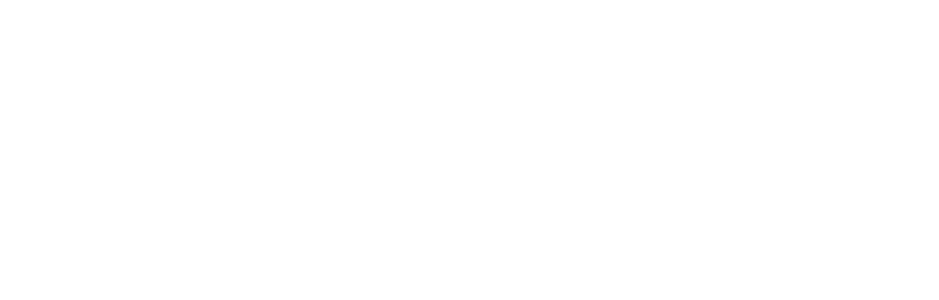
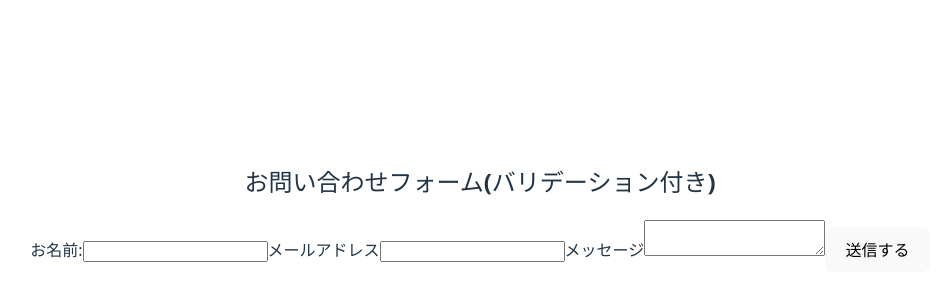
Before and after one commit to terahashi/react-next-study, a React (Vite) app: page /study/FormApp3 in a window 1280 px wide. Before the commit this address had no page. Shown: the part 192-492 px from the top of the page, without its empty margins (160-1099 px from the left). Built offline with nearby package versions, Linux system fonts and the light colour scheme.

Commit message:
FormApp3.jsxを追加 FormApp.jsxとFormApp2.jsxの「バリデーション(入力値の検証)付きフォームを更に応用した」練習問題。

```diff
--- a/src/App.jsx
+++ b/src/App.jsx
@@ -36,6 +36,7 @@
 import { FormApp2 } from './pages/study/FormApp2';
 import { PostApp2 } from './pages/study/PostApp2';
 import { PostApp3 } from './pages/study/PostApp3';
+import { FormApp3 } from './pages/study/FormApp3';
 
 function App() {
   const [count, setCount] = useState(0);
@@ -92,6 +93,7 @@
           <Route path='study/FormApp2' element={<FormApp2 />} />
           <Route path='study/PostApp2' element={<PostApp2 />} />
           <Route path='study/PostApp3' element={<PostApp3 />} />
+          <Route path='study/FormApp3' element={<FormApp3 />} />
           {/* ⬇︎これだとエラー。【❌pathはURLであってファイルの場所ではない！】*/}
           {/* <Route path='./pages/Count' element={<Count />} />*/}
         </Routes>
--- /dev/null
+++ b/src/components/study/ContactForm.jsx
@@ -0,0 +1,27 @@
+//FormApp3.jsxから責務分離
+//入力フォーム＋エラー表示（見た目と入力操作
+
+import React from 'react';
+
+export const ContactForm = ({ formData, onChange, errors, onSubmit }) => {
+  return (
+    <form onSubmit={onSubmit}>
+      {/* 名前欄 */}
+      <label htmlFor='name'>お名前:</label>
+      <input type='text' id='name' name='yourname' value={formData.yourname} onChange={onChange} />
+      {errors.yourname && <p style={{ color: 'red' }}>{errors.yourname}</p>}
+
+      {/* メールアドレス */}
+      <label htmlFor='email'>メールアドレス</label>
+      <input type='email' id='email' name='email' value={formData.email} onChange={onChange} />
+      {errors.email && <p style={{ color: 'red' }}>{errors.email}</p>}
+
+      {/* メッセージ */}
+      <label htmlFor='message'>メッセージ</label>
+      <textarea id='message' name='message' value={formData.message} onChange={onChange} />
+      {errors.message && <p style={{ color: 'red' }}>{errors.message}</p>}
+
+      <button type='submit'>送信する</button>
+    </form>
+  );
+};
--- /dev/null
+++ b/src/components/study/ContactSuccess.jsx
@@ -0,0 +1,14 @@
+//FormApp3.jsxから責務分離
+import React from 'react';
+
+export const ContactSuccess = ({ onClick }) => {
+  return (
+    <div>
+      <h2>送信が完了しました！</h2>
+      <p>お問い合わせありがとうございました。</p>
+
+      {/* もう一度送信するボタン */}
+      <button onClick={onClick}>もう一度フォームに戻る</button>
+    </div>
+  );
+};
--- /dev/null
+++ b/src/pages/study/FormApp3.jsx
@@ -0,0 +1,136 @@
+//お問い合わせフォーム（複数入力の共通化＋バリデーション＋送信処理）」を完成させる
+////FormApp.jsxとFormApp2.jsxの「バリデーション(入力値の検証)付きフォームを更に応用した」練習問題。
+
+import React, { useState } from 'react';
+import { ContactForm } from '../../components/study/ContactForm';
+import { ContactSuccess } from '../../components/study/ContactSuccess';
+
+export const FormApp3 = () => {
+  //①「複数の入力欄」をuseStateで管理する
+  const [formData, setFormData] = useState({
+    yourname: '',
+    email: '',
+    message: '',
+  });
+
+  //②エラーメッセージ用のstate
+  const [errors, setErrors] = useState({});
+
+  //③送信完了メッセージ用のstate
+  const [isSubmitted, setIsSubmitted] = useState(false);
+
+  //④‼️handleChange / 入力値変更用のハンドラー（1つの関数で全入力欄を共通処理！）
+  const handleChange = (e) => {
+    // ⬇︎ name  : どの入力欄か？（例: "yourname" や "email" という『入力欄の名前』）
+    // ⬇︎ value : いま何と入力されたか？（例: ユーザーが打った『最新の文字』）
+    // 【<input name='yourname' value={formData.yourname}/>、つまりe.target】から「どの入力欄か(name)」と「打ち込まれた文字(value)」を取り出す
+    // 例：お名前欄に「田中」と打った時 ➔ name は "yourname"、value は "田中"　ということ。
+    const { name, value } = e.target;
+
+    setFormData((prev) => ({
+      // ◯今回の =>({}) の場合 ➡️ (丸括弧) がある。丸括弧で囲まれているから【中身をそのまま return（返却）するということ。】
+      // × => {} の場合 ➡️ 波括弧は本来じゃ関数の処理部屋（ブロック）だ。部屋の中に ...prev, と書いてあるので……文法エラーになる(JavaScriptが解釈する。)
+      ...prev,
+      [name]: value,
+    }));
+  };
+
+  //⑤バリデーション処理
+  const validate = () => {
+    const newErrors = {};
+
+    if (!formData.yourname.trim()) {
+      //trim()とは「前後の空白を削除する」という意味。
+      newErrors.yourname = 'お名前を入力してください';
+    }
+    if (!formData.email.trim()) {
+      newErrors.email = 'メールアドレスを入力してください';
+    }
+    if (!formData.message.trim()) {
+      newErrors.message = 'メッセージを入力してください';
+    } else if (formData.message.length < 10) {
+      newErrors.message = 'メッセージは10文字以上で入力してください';
+    }
+
+    return newErrors;
+  };
+
+  //⑥フォーム送信ボタンが押された時の処理
+  const handleSubmit = (e) => {
+    e.preventDefault();
+
+    //⬇︎validationErrors にバリデーションの結果を入れる
+    //バリデーションに失敗した場合、エラーメッセージを表示する
+    const validationErrors = validate();
+    setErrors(validationErrors);
+
+    //⬇︎エラーがなければ「エラーなし」の処理
+    //Object.keysは、「オブジェクトの中にどんな『キー(名前)』が存在するかを、配列にして集めてくれるJavaScriptの命令」。
+    //Object.keys(validationErrors)➡️「validationErrors の中に何というエラー名（キー）があるか？」を配列として集める
+    //(例: ['yourname', 'email'] や 空の [])というエラー名。
+    // .length === 0 ➡️「validationErrorsの配列の個数が0個かどうか」を数える。
+    if (Object.keys(validationErrors).length === 0) {
+      setIsSubmitted(true);
+    }
+  };
+
+  //Resetイベント。フォームをリセットする処理(もう一度送信するボタン用)
+  //⑦送信完了画面(アーリーリターン)で使用する。
+  // ➡️ <ContactSuccess onClick={Reset} />
+  const Reset = () => {
+    setIsSubmitted(false); //リセット時の処理
+    setFormData({ yourname: '', email: '', message: '' }); //リセット時の処理
+    setErrors({}); // リセット時はエラー情報も空にする
+  };
+
+  //⑦送信完了画面(アーリーリターン)
+  //アーリーリターン ➡️ 送信フラグがtrueなら、後続の<form>のJSXを読み込ませずにサクッと先に下記を表示して終了します。
+  //<form>はisSubmittedがfalse(初期表示orエラー)のときしか表示しない！
+  if (isSubmitted) {
+    return (
+      <ContactSuccess onClick={Reset} /> //Resetイベント。フォームをリセットする処理(もう一度送信するボタン用)
+
+      // ⬇︎ContactSuccess.jsxに責務分離
+      // <div>
+      //   <h2>送信が完了しました！</h2>
+      //   <p>お問い合わせありがとうございました。</p>
+      //   {/* もう一度送信するボタン */}
+      //   <button
+      //     onClick={() => {
+      //       setIsSubmitted(false); //リセット時の処理
+      //       setFormData({ yourname: '', email: '', message: '' }); //リセット時の処理
+      //       setErrors({}); // リセット時はエラー情報も空にする
+      //     }}
+      //   >
+      //     もう一度フォームに戻る
+      //   </button>
+      // </div>
+    );
+  }
+
+  //⑧JSX
+  return (
+    <div>
+      <h2>お問い合わせフォーム(バリデーション付き)</h2>
+
+      <ContactForm formData={formData} onChange={handleChange} errors={errors} onSubmit={handleSubmit} />
+
+      {/* ⬇︎ContactFormに責務分離 */}
+      {/* <form onSubmit={handleSubmit}>
+        <label htmlFor='name'>お名前:</label>
+        <input type='text' id='name' name='yourname' value={formData.yourname} onChange={handleChange} />
+        {errors.yourname && <p style={{ color: 'red' }}>{errors.yourname}</p>}
+
+        <label htmlFor='email'>メールアドレス</label>
+        <input type='email' id='email' name='email' value={formData.email} onChange={handleChange} />
+        {errors.email && <p style={{ color: 'red' }}>{errors.email}</p>}
+
+        <label htmlFor='message'>メッセージ</label>
+        <textarea id='message' name='message' value={formData.message} onChange={handleChange} />
+        {errors.message && <p style={{ color: 'red' }}>{errors.message}</p>}
+
+        <button type='submit'>送信する</button>
+      </form> */}
+    </div>
+  );
+};
--- a/src/pages/study/StudyHome.jsx
+++ b/src/pages/study/StudyHome.jsx
@@ -17,9 +17,11 @@
       <br></br>
       <Link to={'study/TabApp'}>タブ切り替え用のコンポーネントを作成してみよう</Link>
       <br></br>
-      <Link to={'study/FormApp'}>バリデーション(入力値の検証)付きフォーム用のコンポーネントを作成してみよう</Link>
+      <Link to={'study/FormApp'}>(バリデーション1 / FormApp.jsx)バリデーション(入力値の検証)付きフォーム用のコンポーネントを作成してみよう</Link>
       <br></br>
-      <Link to='/study/PostApp2'>FormApp.jsxの「バリデーション(入力値の検証)付きフォームを更に応用した」練習問題。</Link>
+      <Link to='/study/FormApp2'>(バリデーション2 / FormApp2.jsx)FormApp.jsxの「バリデーション(入力値の検証)付きフォームを更に応用した」練習問題。</Link>
+      <br></br>
+      <Link to='/study/FormApp3'>(バリデーション3 / FormApp3.jsx)FormApp.jsxとFormApp2.jsxの「バリデーション(入力値の検証)付きフォームを更に応用した」練習問題。</Link>
       <br></br>
       <Link to={'study/CardApp'}>カードコンポーネント(カードの高さが自動でピタッと揃い、ボタンが一番下に綺麗に整列するコンポーネント)を作成してみよう</Link>
       <br></br>
```
